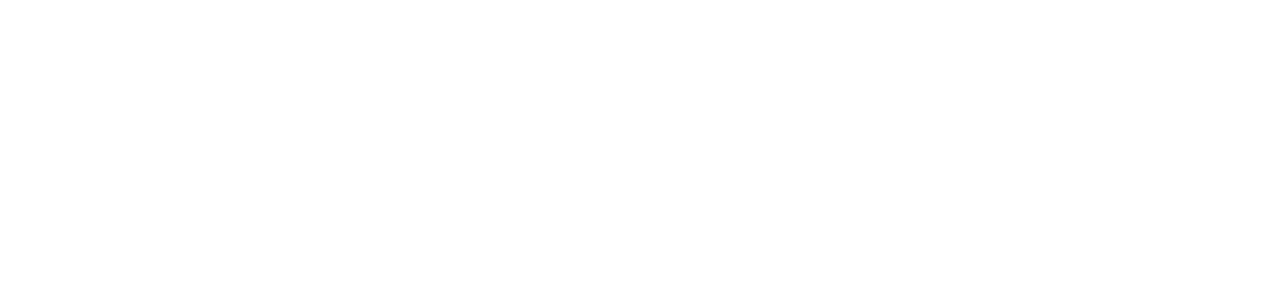
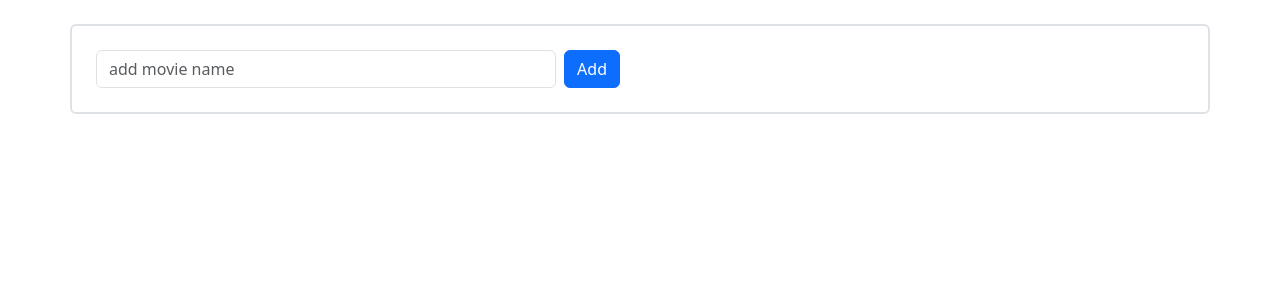
Before and after one commit to DanilFv/hw-59, a React (Vite) app: page / in a window 1280 px wide. Shown: the top 300 px of the page. Built offline with nearby package versions, Linux system fonts and the light colour scheme.

Commit message:
Создал компонент формы для добавление фильмов

```diff
--- a/src/App.tsx
+++ b/src/App.tsx
@@ -1,9 +1,24 @@
 import './App.css';
+import Form from './components/Form/Form';
 
-const App = () => (
-    <>
+const App = () => {
 
-    </>
-);
+
+
+    const onSubmitAddCinema = (movieName: string) => {
+        console.log(movieName);
+    }
+
+    return (
+            <>
+                 <div className='container my-4 p-4 border border-2  border-gray rounded'>
+                       <Form onSubmit={onSubmitAddCinema} />
+                 </div>
+            </>
+    )
+}
+
+
+
 
 export default App
--- /dev/null
+++ b/src/components/Form/Form.tsx
@@ -0,0 +1,46 @@
+import * as React from 'react';
+import {useState} from 'react';
+
+interface Props {
+    onSubmit: (movieName: string) => void;
+}
+
+
+const Form: React.FC<Props> = ({onSubmit}) => {
+
+    const [formState, setFormState] = useState<string>('');
+
+    const onInputChange = (event: React.ChangeEvent<HTMLInputElement>) => {
+        setFormState(event.target.value);
+    }
+
+    const onSubmitAdd = (event: React.FormEvent<HTMLFormElement>) => {
+        event.preventDefault();
+        onSubmit(formState);
+        setFormState('');
+    }
+
+    return (
+        <div className='row'>
+            <div className='col-md-6'>
+                <form
+                    className='d-flex align-items-center'
+                    onSubmit={onSubmitAdd}
+                >
+                    <input
+                        type="text"
+                        name="movieName"
+                        id="movieName"
+                        placeholder='add movie name'
+                        className="form-control"
+                        value={formState}
+                        onChange={onInputChange}
+                    />
+                    <button type='submit' className='btn btn-primary mx-2'>Add</button>
+                </form>
+            </div>
+        </div>
+    );
+};
+
+export default Form;
--- a/src/main.tsx
+++ b/src/main.tsx
@@ -1,7 +1,7 @@
 import {StrictMode} from 'react';
 import {createRoot} from 'react-dom/client';
 import App from './App.tsx';
-import 'bootstrap';
+import 'bootstrap/dist/css/bootstrap.min.css';
 
 createRoot(document.getElementById('root')!).render(
   <StrictMode>
```
